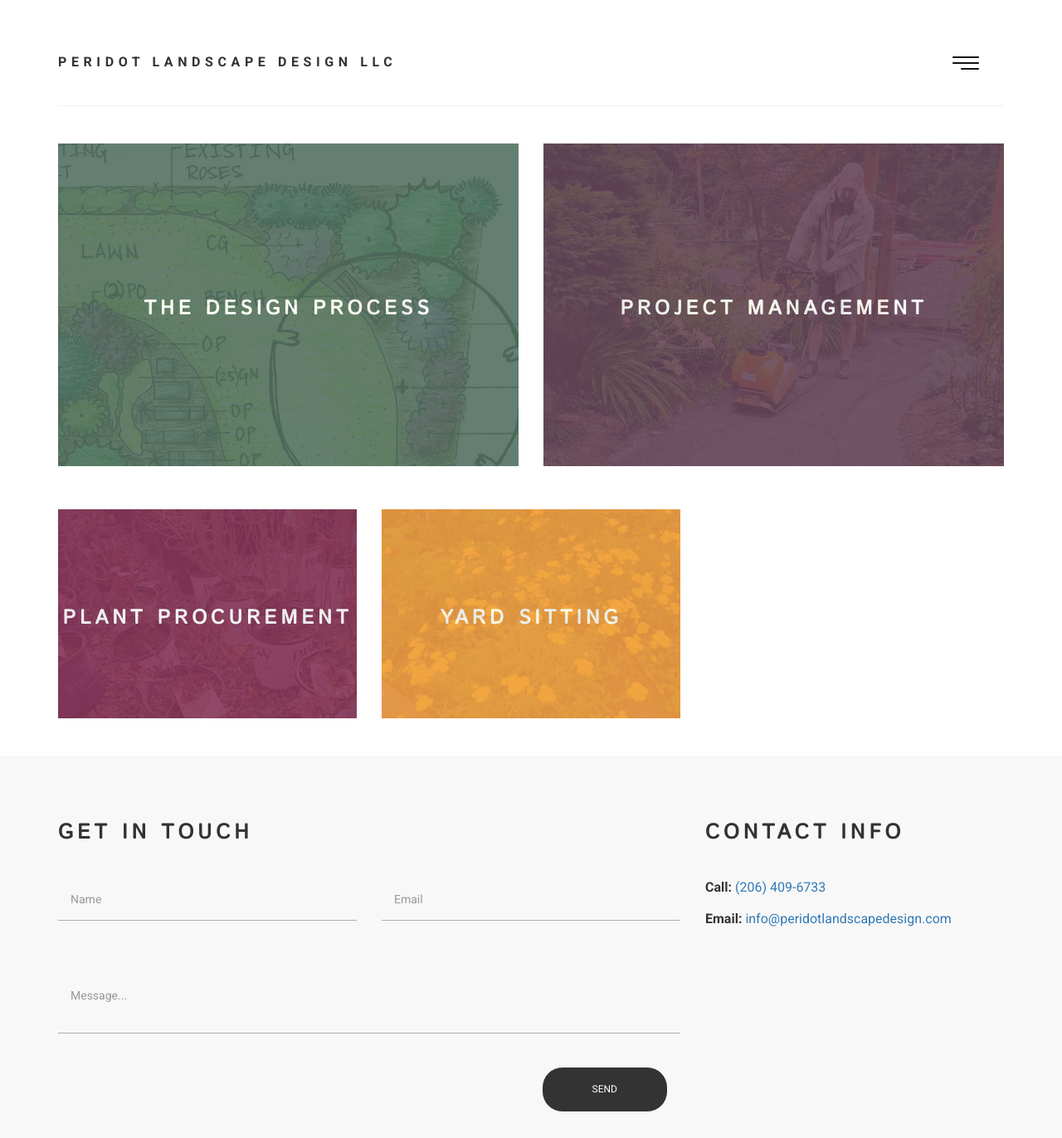
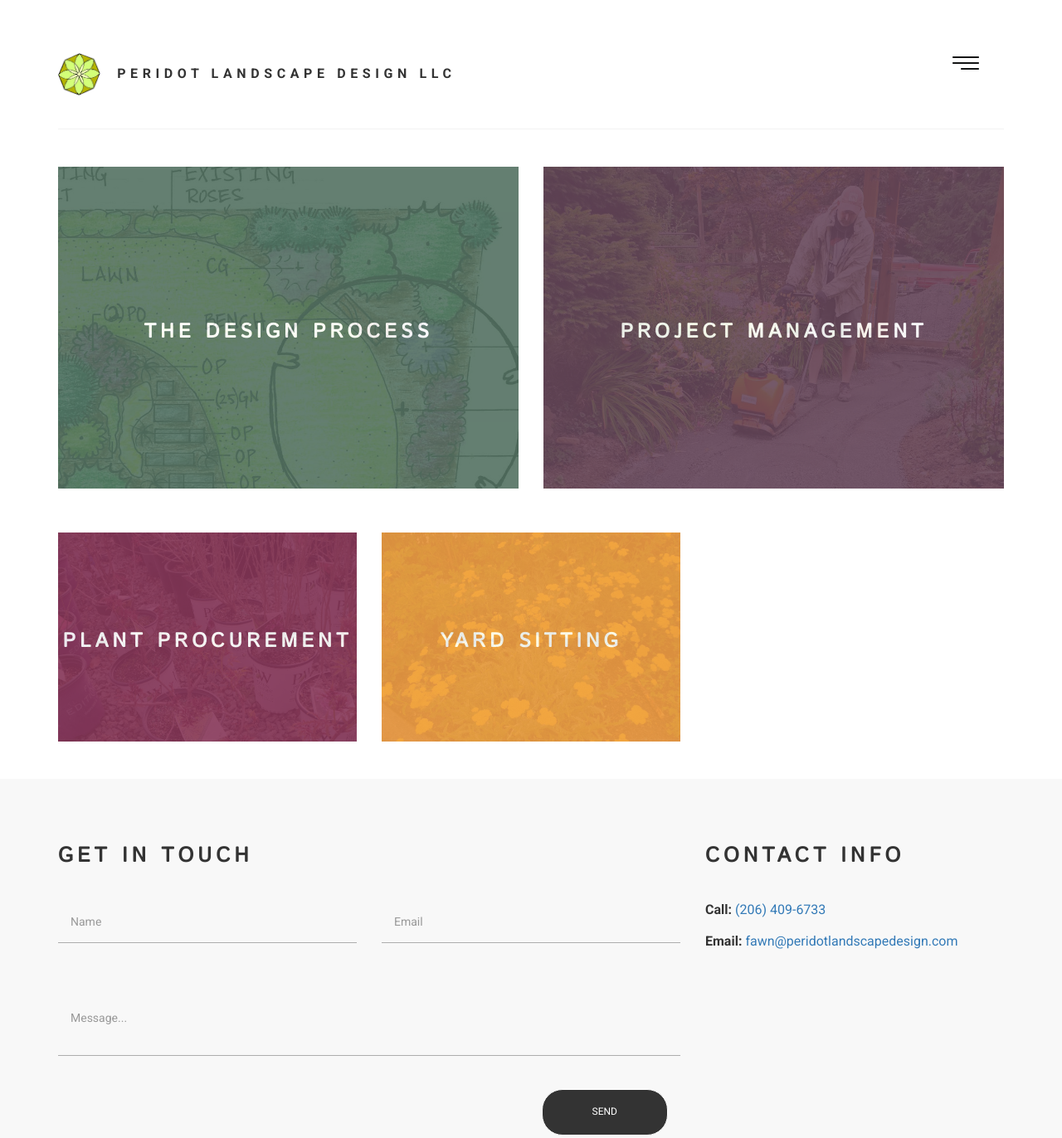
Before and after one commit to fullstackdev-us/PeridotLandscapeDesign, a plain HTML site: page index2.html in a window 1280 px wide. Shown: the top 1372 px of the page at 83% size. Drawn offline with Linux system fonts and the light colour scheme.

Commit message:
Update contact email and logo

```diff
--- a/assets/css/main.css
+++ b/assets/css/main.css
@@ -289,7 +289,6 @@ pre {
 				.header .logo .symbol img {
 					display: block;
 					width: 3.2em;
-					height: 2.5em;
 				}
 
 
--- a/index2.html
+++ b/index2.html
@@ -30,7 +30,7 @@
 										<img src="images/nav_icon.svg" class="img-responsive" alt="Collapsable Navbar">
 									</a>
 									<a href="index.html" class="logo">
-										<!-- <span class="symbol"><img src="images/logo.png" alt="Title" /></span> -->
+										<span class="symbol"><img src="images/peridot-logo-sm.png" alt="Peridot Landscape Design LLC" /></span>
 										<span class="title">Peridot Landscape Design LLC</span>
 									</a>
 								</div>
@@ -347,7 +347,7 @@
 								</div>
 								<div id="contactFormError" class="row" style="display: none;">
 									<div class="col-md-12" style="color: black; background-color: rgba(253,0,0,.3); border-radius: 4px;">
-										Oops, an error occurred! How about giving Fawn a call at <a href="tel:2064096733">(206) 409-6733</a> or writing an email to <a href="mailto:info@peridotlandscapedesign.com">info@peridotlandscapedesign.com</a> instead?
+										Oops, an error occurred! How about giving Fawn a call at <a href="tel:2064096733">(206) 409-6733</a> or writing an email to <a href="mailto:fawn@peridotlandscapedesign.com">fawn@peridotlandscapedesign.com</a> instead?
 									</div>
 								</div>
 								<div class="form-group"  align="right">
@@ -368,7 +368,7 @@
 								TBD
 							</p> -->
 							<p><Strong>Call: </Strong><a href="tel:2064096733">(206) 409-6733</a></p>
-							<p><Strong>Email: </Strong><a href="mailto:info@peridotlandscapedesign.com">info@peridotlandscapedesign.com</a></p>
+							<p><Strong>Email: </Strong><a href="mailto:fawn@peridotlandscapedesign.com">fawn@peridotlandscapedesign.com</a></p>
 					</div>
 				</div>
 			</div>
```
Also changed, not shown: pricing.html (+3 -3 lines), images/peridot-logo-sm.png (added).
